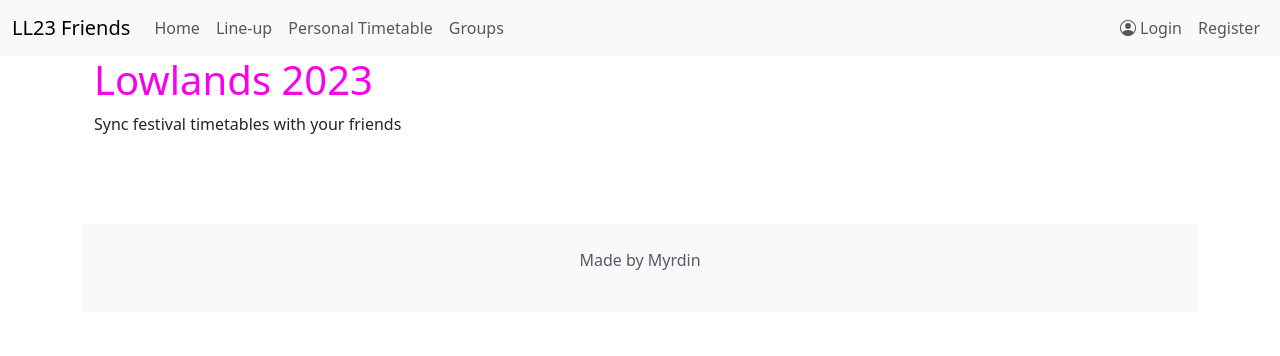
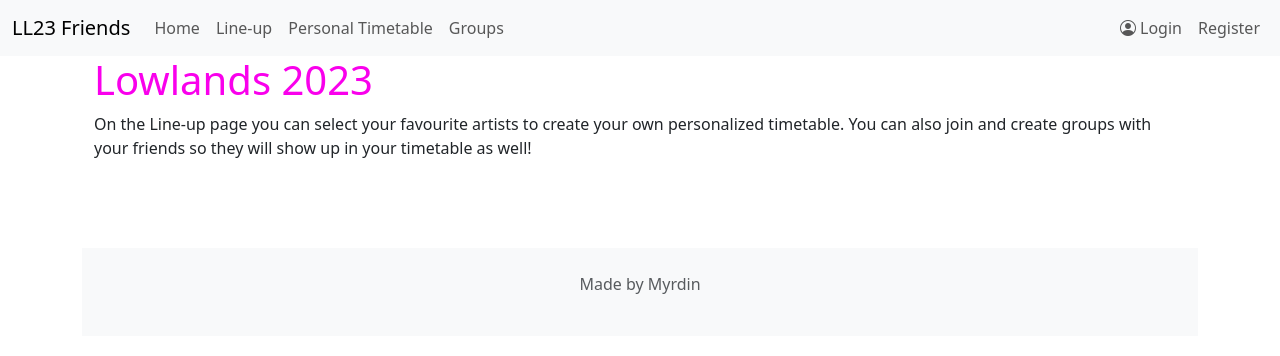
Before and after one commit to Myrdin76/festival_friends_sync, a Flask app: page / in a window 1280 px wide. Shown: the top 356 px of the page. Run offline with Flask 3, Linux system fonts and the light colour scheme; data that the repository does not hold is empty; some libraries are stand-ins or nearby versions.

Commit message:
index text

```diff
--- a/app/templates/base.html
+++ b/app/templates/base.html
@@ -22,7 +22,7 @@
 
     <nav class="navbar navbar-expand-lg navbar-light bg-light">
       <div class="container-fluid">
-        <a class="navbar-brand" href="#">LL23 Friends</a>
+        <a class="navbar-brand" href="/index">LL23 Friends</a>
           <button class="navbar-toggler" type="button" data-bs-toggle="collapse" data-bs-target="#navbarNavDropdown"
               aria-controls="navbarNavDropdown" aria-expanded="false" aria-label="Toggle navigation">
               <span class="navbar-toggler-icon"></span>
--- a/app/templates/index.html
+++ b/app/templates/index.html
@@ -5,7 +5,11 @@
     <div class="container">
         <h1>Lowlands 2023</h1>
 
-        <p>Sync festival timetables with your friends</p>
+        <p>
+            On the Line-up page you can select your favourite artists to create your own personalized timetable. You can also join and
+            create groups with your friends so they will show up in your timetable as well!
+
+        </p>
     </div>
 </body>
 
```
